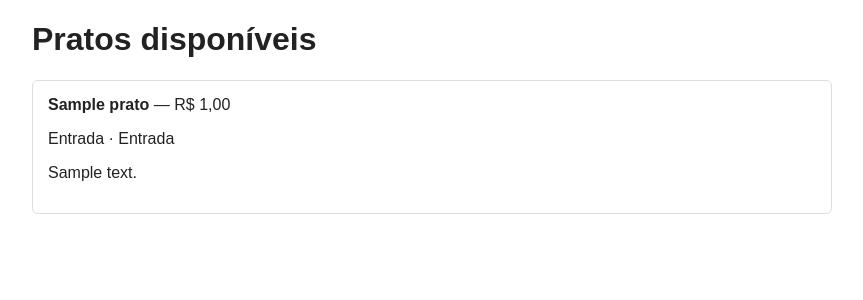
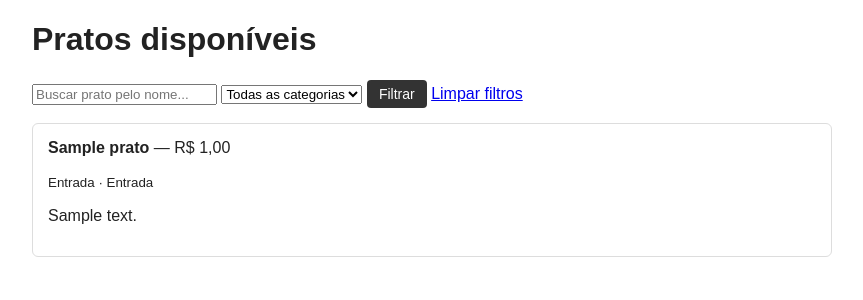
Before and after one commit to CairodePaula/cardapio-digital-Django, a Django app: page /cardapio/pratos/ in a window 1280 px wide. Shown: the part 60-360 px from the top of the page, without its empty margins (208-1071 px from the left). Run offline with Django 5.2, Linux system fonts and the light colour scheme; tables that the repository leaves empty hold one stand-in row (values such as "Sample post").

Commit message:
Feature 1: busca por nome e filtro por categoria na listagem de pratos
- lista_pratos le 'q' e 'categoria' via request.GET.get()
- filtro combinado com Q() (busca + categoria na mesma query)
- campo de busca mantem o termo digitado (value={{ termo_busca }})
- select de categoria usa Prato.CATEGORIA_CHOICES (nao precisa de query distinct)
- mensagem de 'nenhum resultado' diferencia lista vazia de filtro sem match

```diff
--- a/cardapio/views.py
+++ b/cardapio/views.py
@@ -1,12 +1,41 @@
+from django.db.models import Q
 from django.shortcuts import render
 from .models import Prato, Combo
 
 
 def lista_pratos(request):
-    # .filter(disponivel=True) usa o ORM para trazer do banco
-    # somente os pratos marcados como disponiveis.
-    pratos = Prato.objects.filter(disponivel=True)
-    return render(request, 'cardapio/pratos_list.html', {'pratos': pratos})
+    """
+    Listagem principal de pratos.
+
+    Feature 1 (busca e filtro):
+    - 'q' filtra por nome do prato (case-insensitive).
+    - 'categoria' filtra por categoria (Entrada / Prato Principal /
+      Sobremesa / Bebida).
+    Os dois parametros podem ser usados juntos ou separadamente, e sao
+    combinados com Q() numa unica consulta (desafio extra do enunciado).
+    A listagem continua so mostrando pratos disponiveis (regra ja
+    existente antes da feature).
+    """
+    termo_busca = request.GET.get('q', '').strip()
+    categoria_selecionada = request.GET.get('categoria', '')
+
+    filtros = Q(disponivel=True)
+
+    if termo_busca:
+        filtros &= Q(nome__icontains=termo_busca)
+
+    if categoria_selecionada:
+        filtros &= Q(categoria=categoria_selecionada)
+
+    pratos = Prato.objects.filter(filtros).order_by('nome')
+
+    contexto = {
+        'pratos': pratos,
+        'termo_busca': termo_busca,
+        'categoria_selecionada': categoria_selecionada,
+        'categorias': Prato.CATEGORIA_CHOICES,
+    }
+    return render(request, 'cardapio/pratos_list.html', contexto)
 
 
 def lista_combos(request):
--- a/templates/cardapio/pratos_list.html
+++ b/templates/cardapio/pratos_list.html
@@ -3,13 +3,38 @@
 {% block content %}
 <h1>Pratos disponíveis</h1>
 
+<!-- Feature 1: busca por nome + filtro por categoria.
+     method="get" para os filtros ficarem na própria URL (podem ser
+     compartilhados/recarregados) e serem lidos com request.GET.get(). -->
+<form method="get" style="margin: 15px 0;">
+    <input
+        type="text"
+        name="q"
+        placeholder="Buscar prato pelo nome..."
+        value="{{ termo_busca }}">
+
+    <select name="categoria">
+        <option value="" {% if categoria_selecionada == '' %}selected{% endif %}>Todas as categorias</option>
+        {% for valor, rotulo in categorias %}
+            <option value="{{ valor }}" {% if categoria_selecionada == valor %}selected{% endif %}>{{ rotulo }}</option>
+        {% endfor %}
+    </select>
+
+    <button class="btn" type="submit">Filtrar</button>
+    <a href="{% url 'cardapio:lista_pratos' %}">Limpar filtros</a>
+</form>
+
 {% for prato in pratos %}
     <div class="card">
         <strong>{{ prato.nome }}</strong> — R$ {{ prato.preco }}
-        <p>{{ prato.get_tipo_display }} · {{ prato.get_categoria_display }}</p>
+        <p><small>{{ prato.get_tipo_display }} · {{ prato.get_categoria_display }}</small></p>
         <p>{{ prato.descricao }}</p>
     </div>
 {% empty %}
-    <p>Nenhum prato cadastrado ainda.</p>
+    {% if termo_busca or categoria_selecionada %}
+        <p>Nenhum prato encontrado para os filtros aplicados.</p>
+    {% else %}
+        <p>Nenhum prato disponível no momento.</p>
+    {% endif %}
 {% endfor %}
 {% endblock %}
```
